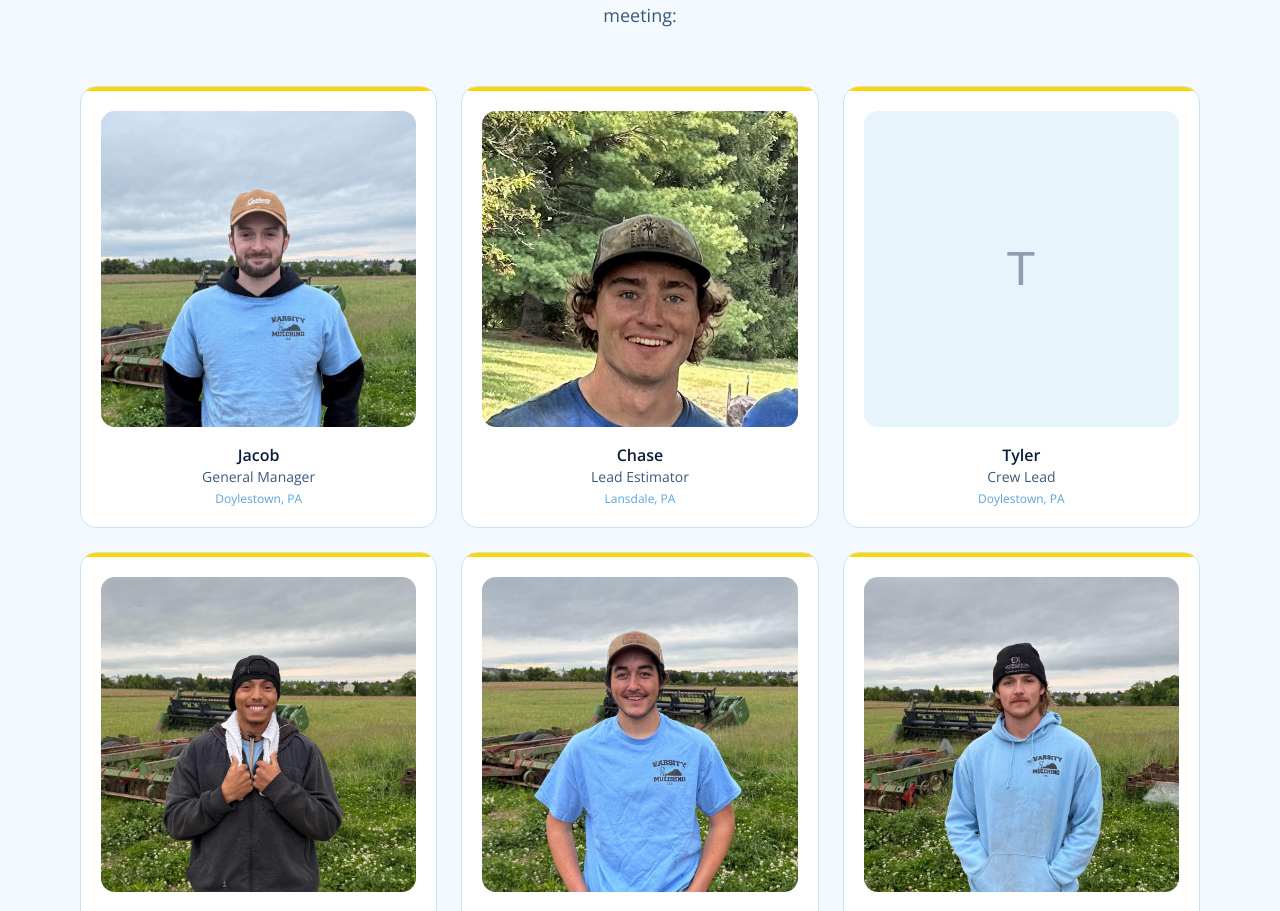
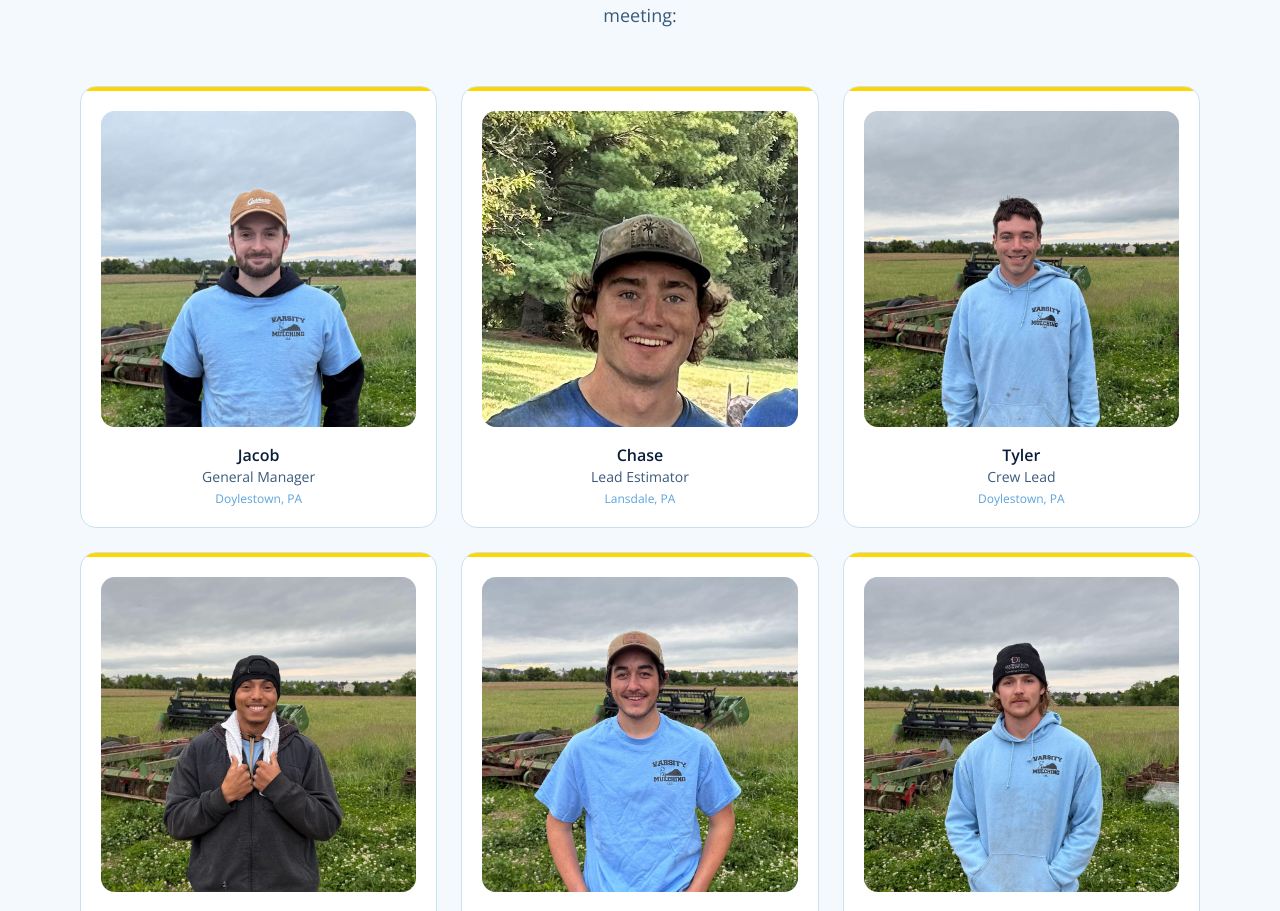
Before and after one commit to Mattgio5/vm-website, a Next.js app: page /about in a window 1280 px wide. Shown: the part 2071-2982 px from the top of the page. Built offline with nearby package versions, Linux system fonts and the light colour scheme; a web font is replaced by a local one.

Commit message:
About: add Tyler's headshot now that it's available
Drops the gold-initial placeholder on Tyler's card and swaps in his
real headshot, matching the rest of the team grid. Photo extracted
from the latest Website Copy doc.

```diff
--- a/app/about/page.tsx
+++ b/app/about/page.tsx
@@ -11,7 +11,7 @@ export const metadata = {
 const team = [
   { name: "Jacob", role: "General Manager", hometown: "Doylestown, PA", photo: "/images/team/jacob.jpg" },
   { name: "Chase", role: "Lead Estimator", hometown: "Lansdale, PA", photo: "/images/team/chase.jpg" },
-  { name: "Tyler", role: "Crew Lead", hometown: "Doylestown, PA", photo: null },
+  { name: "Tyler", role: "Crew Lead", hometown: "Doylestown, PA", photo: "/images/team/tyler.jpg" },
   { name: "Klay", role: "Crew Lead", hometown: "Furlong, PA", photo: "/images/team/klay.jpg" },
   { name: "Niko", role: "Crew Lead", hometown: "Doylestown, PA", photo: "/images/team/niko.jpg" },
   { name: "Connor", role: "Crew Lead", hometown: "Doylestown, PA", photo: "/images/team/connor.jpg" },
```
Also changed, not shown: public/images/team/tyler.jpg (added).
